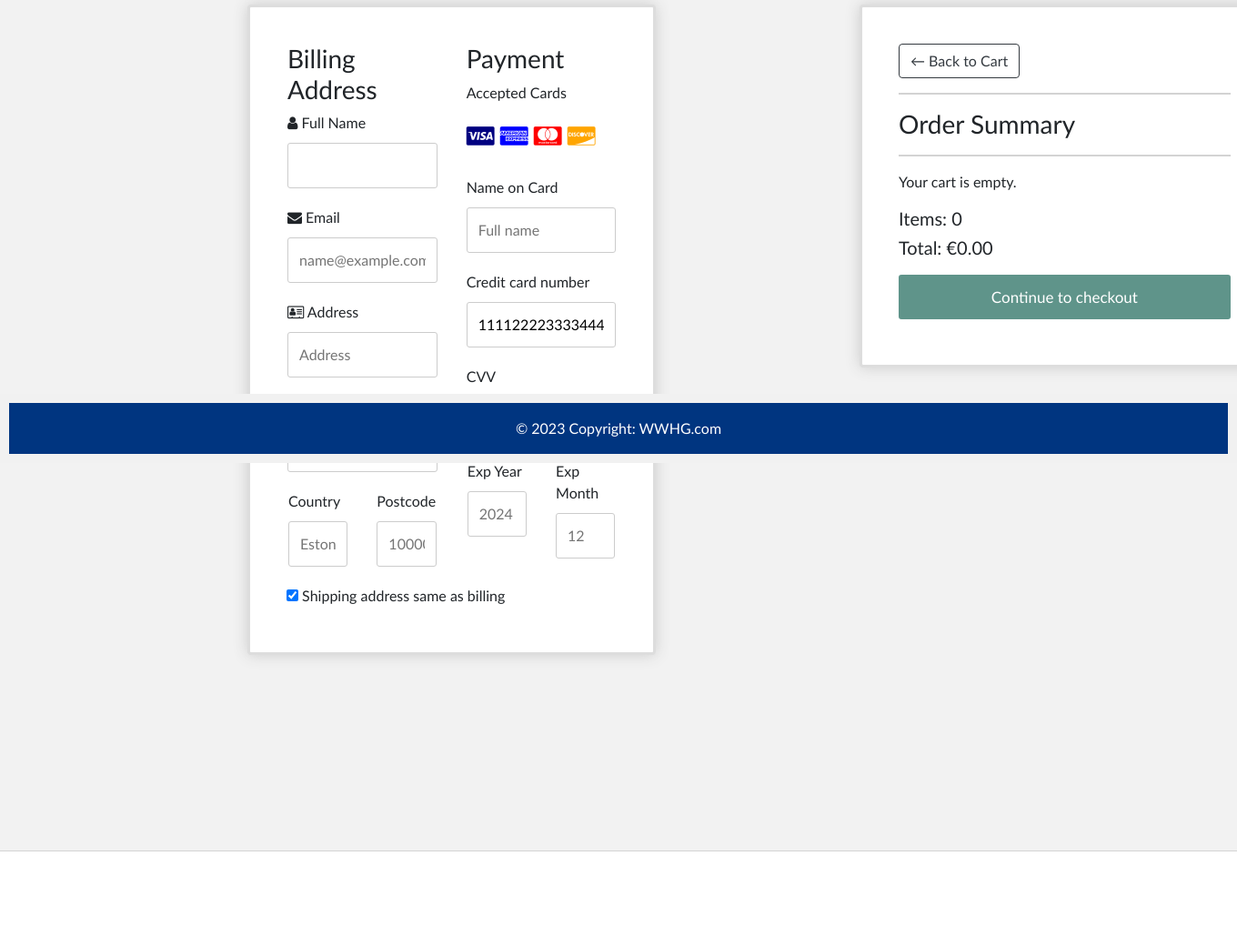
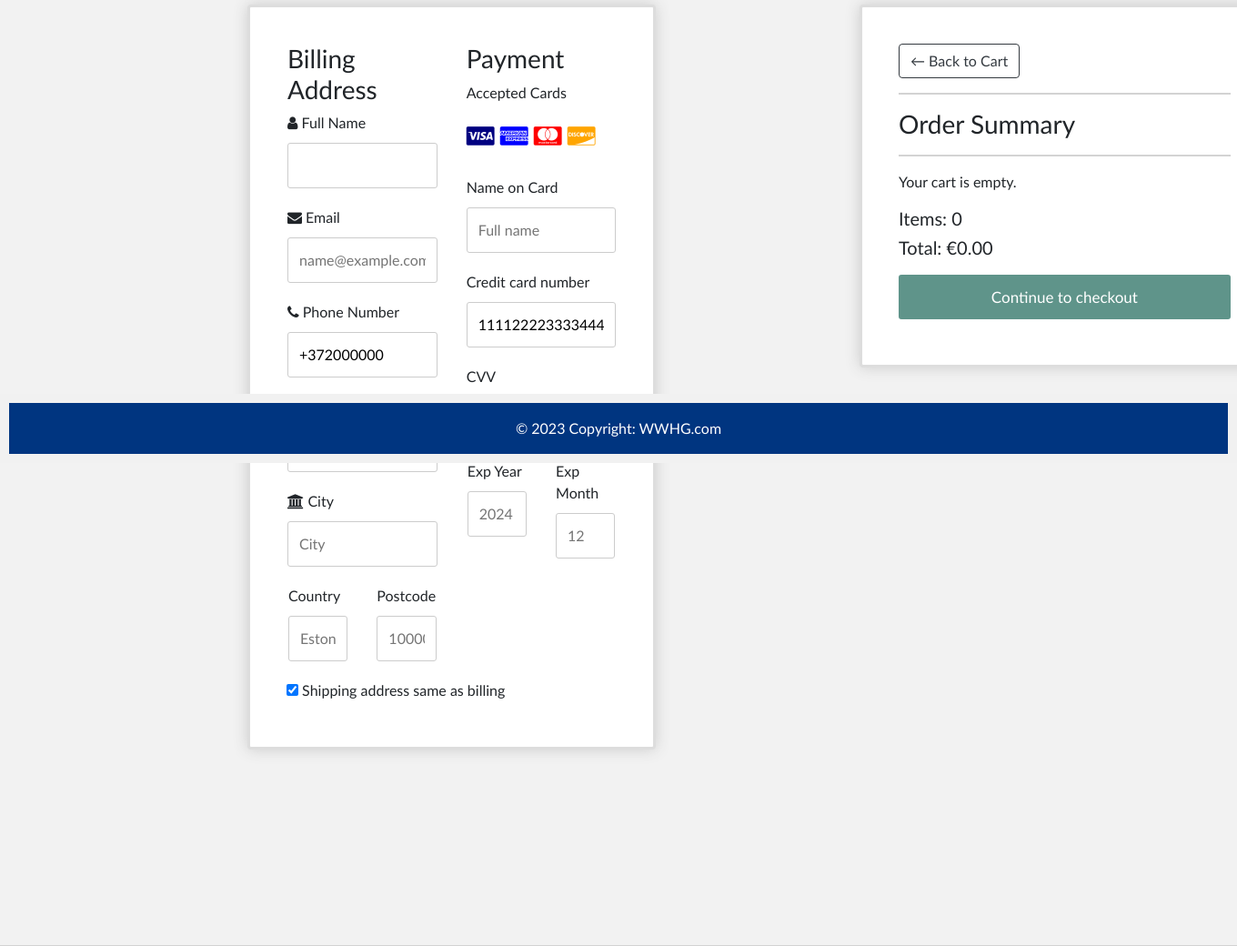
Before and after one commit to Tziim/WWHG, a Django app: page /checkout/ in a window 1360 px wide. Shown: the part 291-1331 px from the top of the page at 91% size. Before the commit the page ends 1227 px from the top, so only its background shows below. Run offline with Django 4.2, Linux system fonts and the light colour scheme; the visitor is signed in with stand-in values (Sample User, id 1); data comes from the database, SQL or seed files in the repository; data that the repository does not hold is empty; some libraries are stand-ins or nearby versions.

Commit message:
Välimuse pisi muudatused

```diff
--- a/wwhg_site/wwhg_app/templates/cart/checkout.html
+++ b/wwhg_site/wwhg_app/templates/cart/checkout.html
@@ -28,6 +28,8 @@
                         <input type="text" id="fname" name="firstname" placeholder="Full name" value="{{ user_profile.first_name }} {{ user_profile.last_name }}">
                         <label for="email"><i class="fa fa-envelope"></i> Email</label>
                         <input type="text" id="email" name="email" placeholder="name@example.com" value="{{ user_profile.email }}">
+                        <label for="tel"><i class="fa fa-phone"></i> Phone Number</label>
+                        <input type="text" id="tel" name="phone_number" placeholder="+372000000" value="{{ user_profile.phone_number }}">
                         <label for="adr"><i class="fa fa-address-card-o"></i> Address</label>
                         <input type="text" id="adr" name="address" placeholder="Address" value="{{ user_profile.home_address }}">
                         <label for="city"><i class="fa fa-institution"></i> City</label>
```
